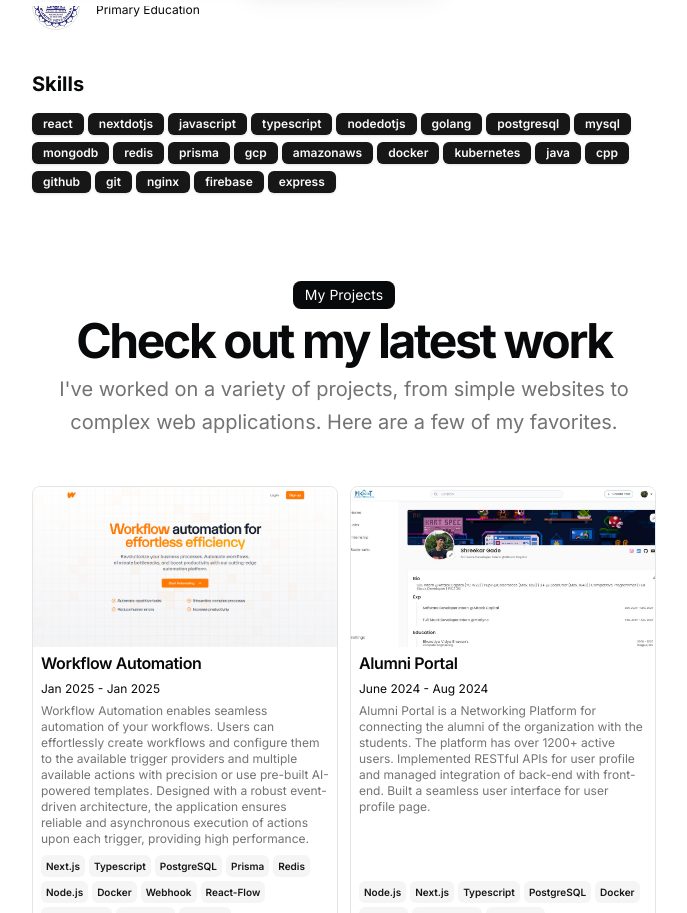
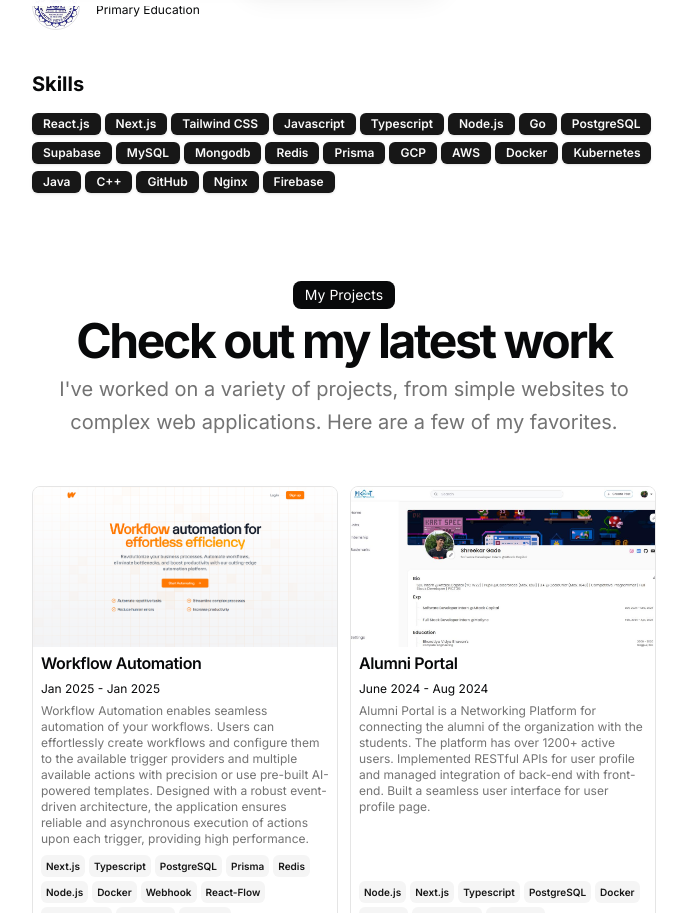
Before and after one commit to Shreekar11/Portfolio, a Next.js app: page / in a window 1280 px wide. Shown: the part 794-1707 px from the top of the page, without its empty margins (296-983 px from the left). Built offline with nearby package versions, Linux system fonts and the light colour scheme.

Commit message:
chore: resume skills data updated

```diff
--- a/src/data/resume.tsx
+++ b/src/data/resume.tsx
@@ -14,28 +14,28 @@ export const DATA = {
   He is also an active competitive programmer, achieving **Pupil** @ Codeforces, **3-Star** @ CodeChef, and **Rank 1244** in the **ICPC Preliminary Round**. Always eager to learn, he thrives on solving complex problems and work on scalable projects.`,
   avatarUrl: "/profile.jpg",
   skills: [
-    "react",
-    "nextdotjs",
-    "javascript",
-    "typescript",
-    "nodedotjs",
-    "golang",
-    "postgresql",
-    "mysql",
-    "mongodb",
-    "redis",
-    "prisma",
-    "gcp",
-    "amazonaws",
-    "docker",
-    "kubernetes",
-    "java",
-    "cpp",
-    "github",
-    "git",
-    "nginx",
-    "firebase",
-    "express",
+    "React.js",
+    "Next.js",
+    "Tailwind CSS",
+    "Javascript",
+    "Typescript",
+    "Node.js",
+    "Go",
+    "PostgreSQL",
+    "Supabase",
+    "MySQL",
+    "Mongodb",
+    "Redis",
+    "Prisma",
+    "GCP",
+    "AWS",
+    "Docker",
+    "Kubernetes",
+    "Java",
+    "C++",
+    "GitHub",,
+    "Nginx",
+    "Firebase",
   ],
   navbar: [{ href: "/", icon: HomeIcon, label: "Home" }],
   contact: {
```
